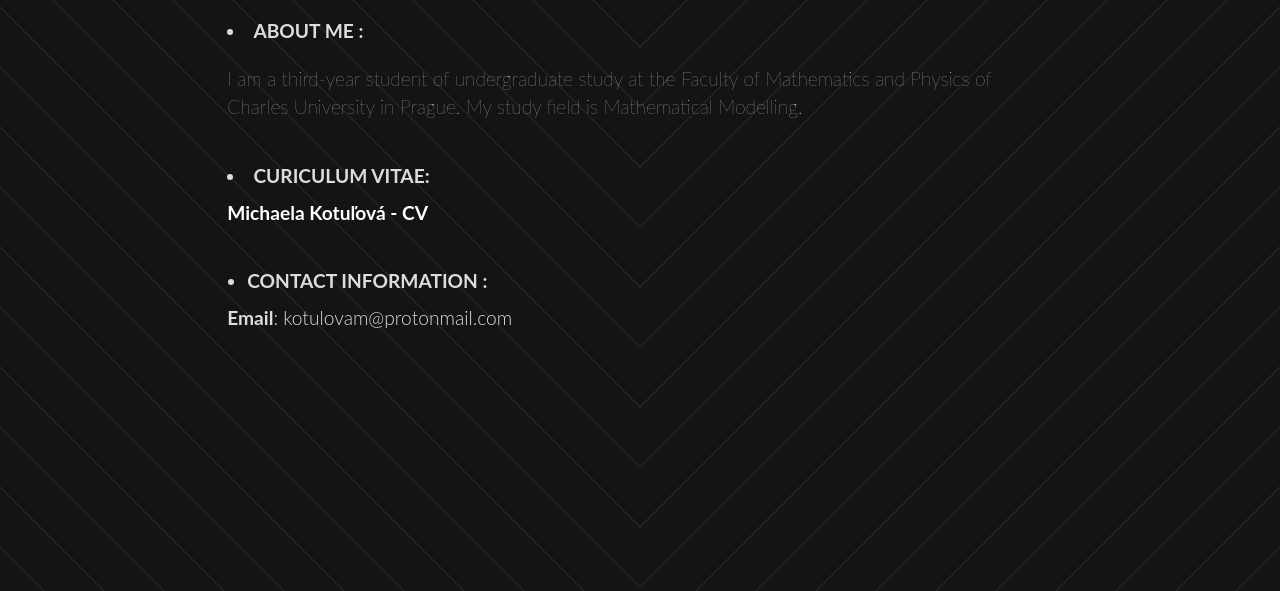
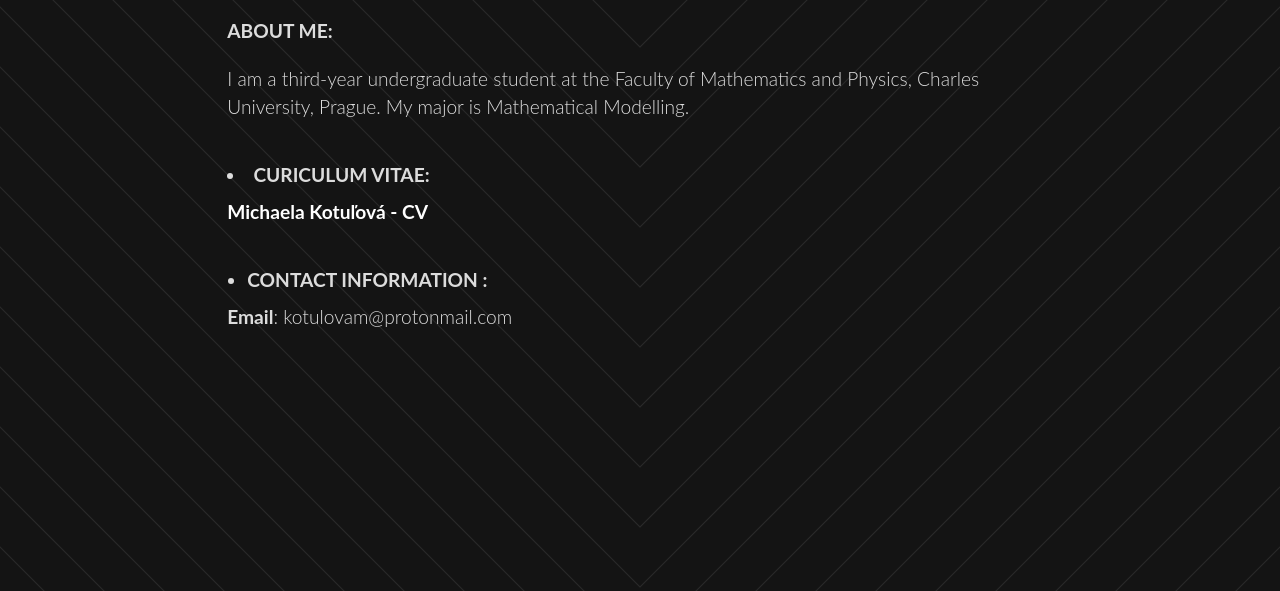
Before and after one commit to kotulovam/kotulovam.github.io, a plain HTML site: page index.html in a window 1280 px wide. Shown: the part 209-800 px from the top of the page. Drawn offline with Linux system fonts and the light colour scheme.

Commit message:
Stránka-verzia2

```diff
--- a/index.html
+++ b/index.html
@@ -15,11 +15,10 @@
                 Michaela Kotuľová
             </div>
           </h1>
-          <h3 style='clear:both' class="subhead">
-            <li><b>ABOUT ME :</b></li>
-            <p>I am a third-year student of undergraduate study at the Faculty of Mathematics and Physics of Charles University in Prague.
-             My study field is Mathematical Modelling.</p>
-          </h3>
+          <div style='clear:both' class="subhead">
+            <h3><b>ABOUT ME:</b></h3>
+            <p>I am a third-year undergraduate student at the Faculty of Mathematics and Physics, Charles University, Prague. My major is Mathematical Modelling.</p>
+        </div>
          <h2><li><b>Curiculum Vitae:</b></li></h2>
          <p><a>Michaela Kotuľová - CV</a></p>
           <!--
```
